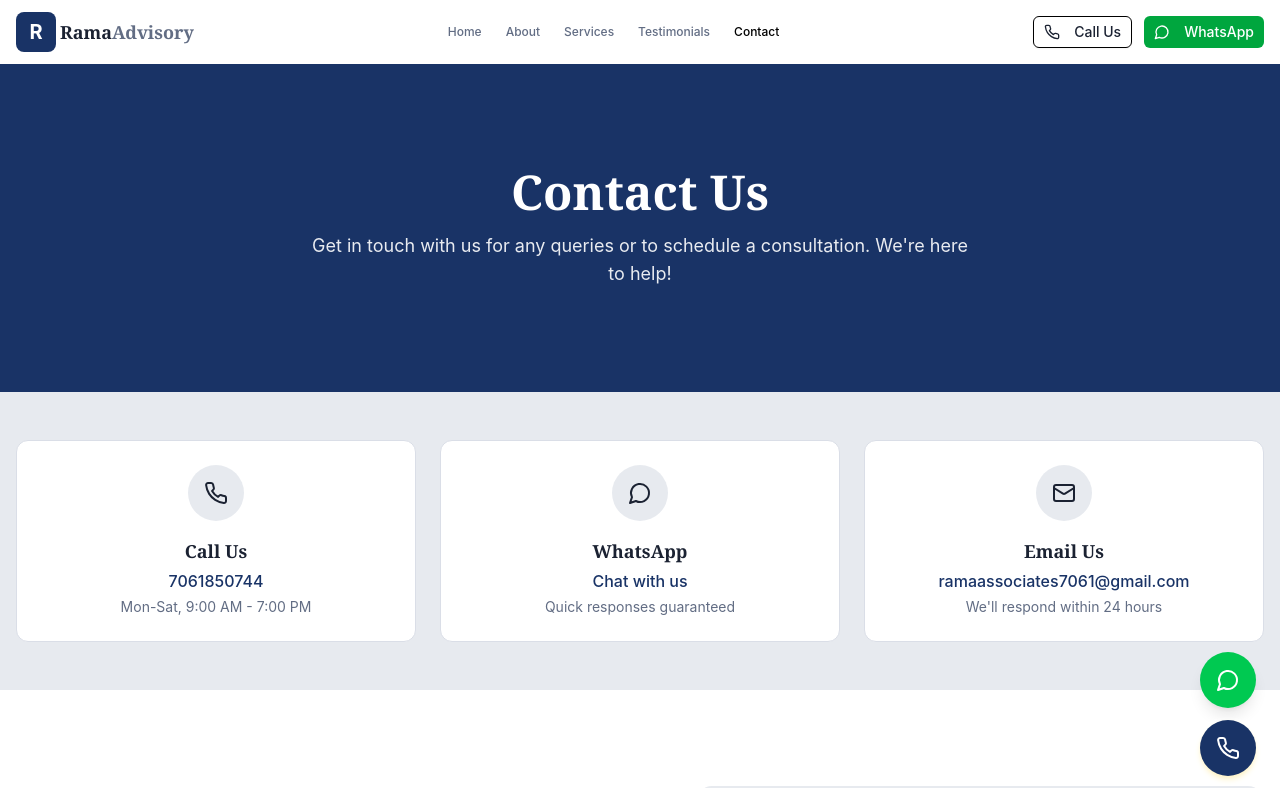
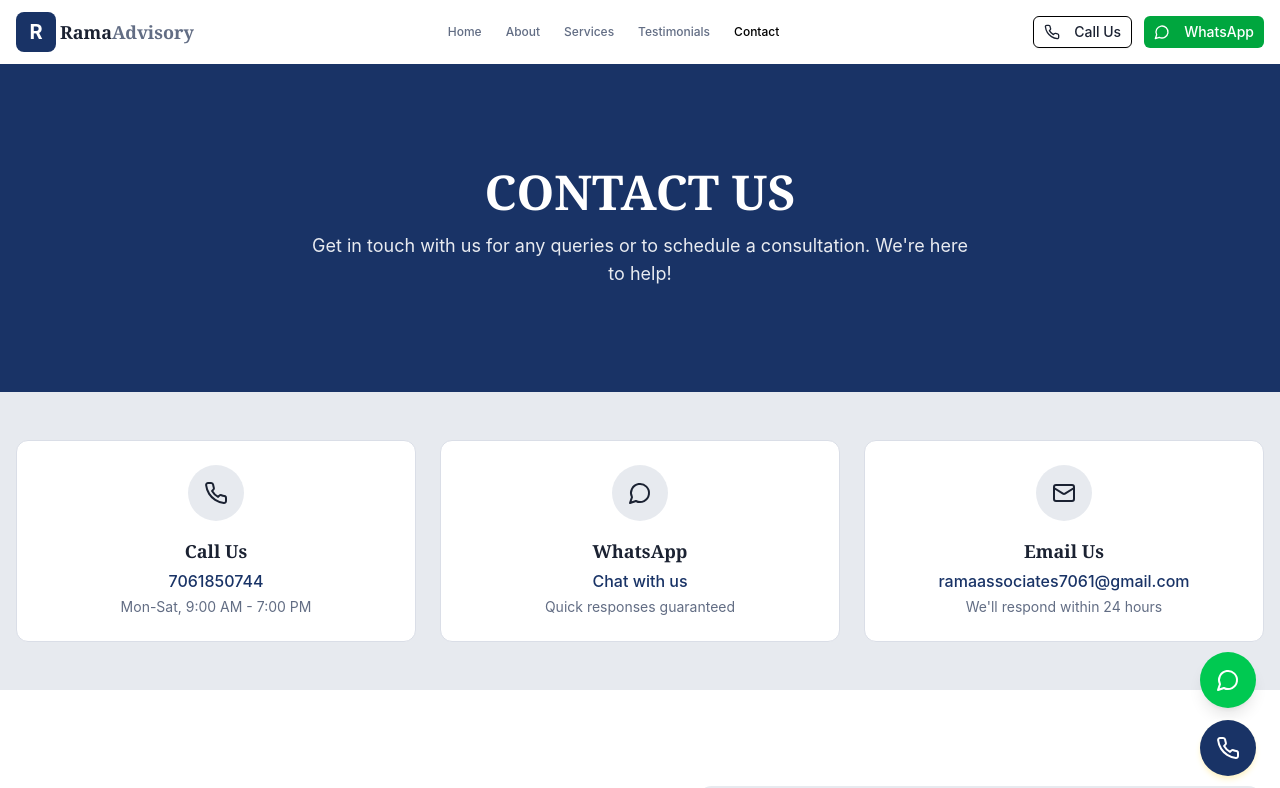
Before and after one commit to EvadeWon/ramaadvisoryandconsultancy, a Next.js app: page /contact in a window 1280 px wide. Shown: the top 788 px of the page. Built offline with nearby package versions, Linux system fonts and the light colour scheme.

Commit message:
contact page Heading changed

```diff
--- a/src/app/contact/page.tsx
+++ b/src/app/contact/page.tsx
@@ -39,7 +39,7 @@ const Contact = () => {
             {/* Hero Section */}
             <section className="bg-[#193366] text-white py-16 md:py-26">
                 <div className="container mx-auto px-4 text-center">
-                    <h1 className="font-serif text-4xl md:text-5xl font-bold mb-4">Contact Us</h1>
+                    <h1 className="font-serif text-4xl md:text-5xl font-bold mb-4">CONTACT US</h1>
                     <p className="text-lg opacity-90 max-w-2xl mx-auto">
                         Get in touch with us for any queries or to schedule a consultation. We're here to help!
                     </p>
```
